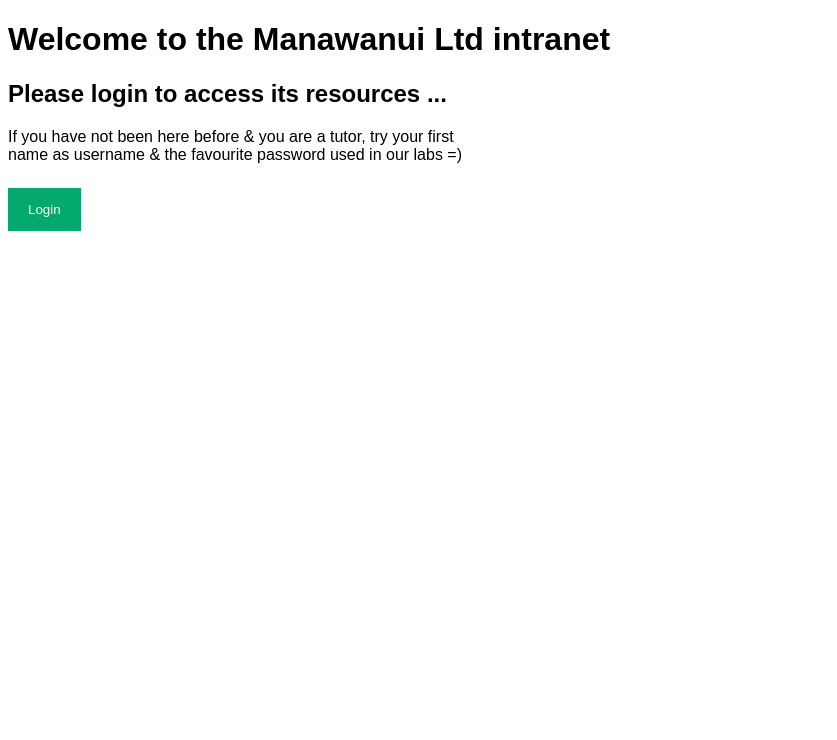
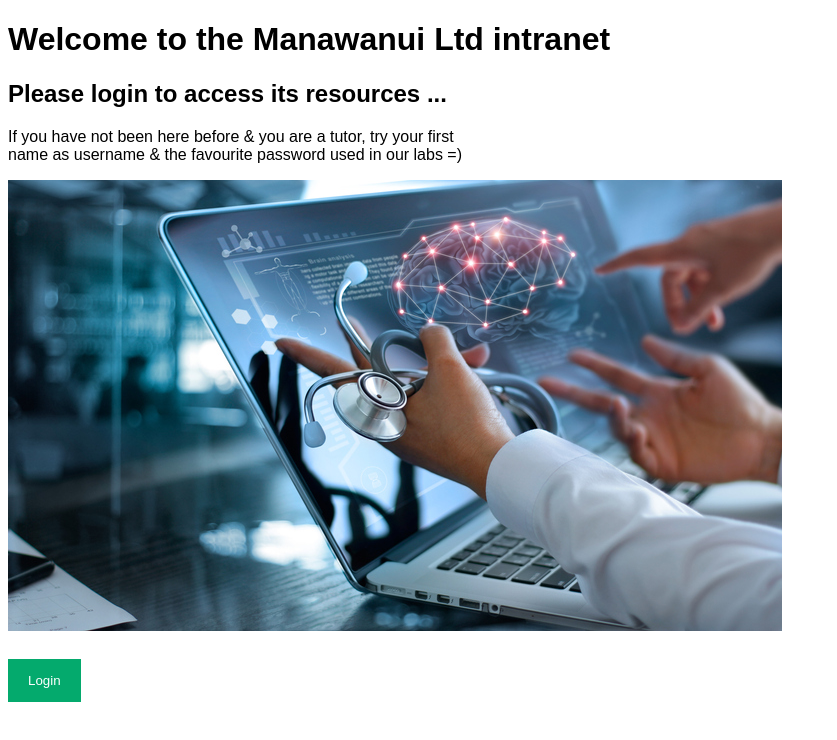
Before and after one commit to mikaere66/mikaere66.github.io, a plain HTML site: page login.html in a window 1280 px wide. Shown: the whole page, without its empty margins (0-837 px from the left). Drawn offline with Linux system fonts and the light colour scheme.

Commit message:
Add files via upload

```diff
--- a/login.html
+++ b/login.html
@@ -131,6 +131,7 @@ span.psw {
 <h1>Welcome to the Manawanui Ltd intranet</h1>
 <h2>Please login to access its resources ...</h2>
 <p>If you have not been here before &amp; you are a tutor, try your first<BR>name as username &amp; the favourite password used in our labs =)</p>
+<p><img src="https://github.com/mikaere66/mikaere66.github.io/raw/main/healthcare.jpg"></p>
 
 <button onclick="document.getElementById('id01').style.display='block'" style="width:auto;">Login</button>
 
```
Also changed, not shown: healthcare.jpg (added).
